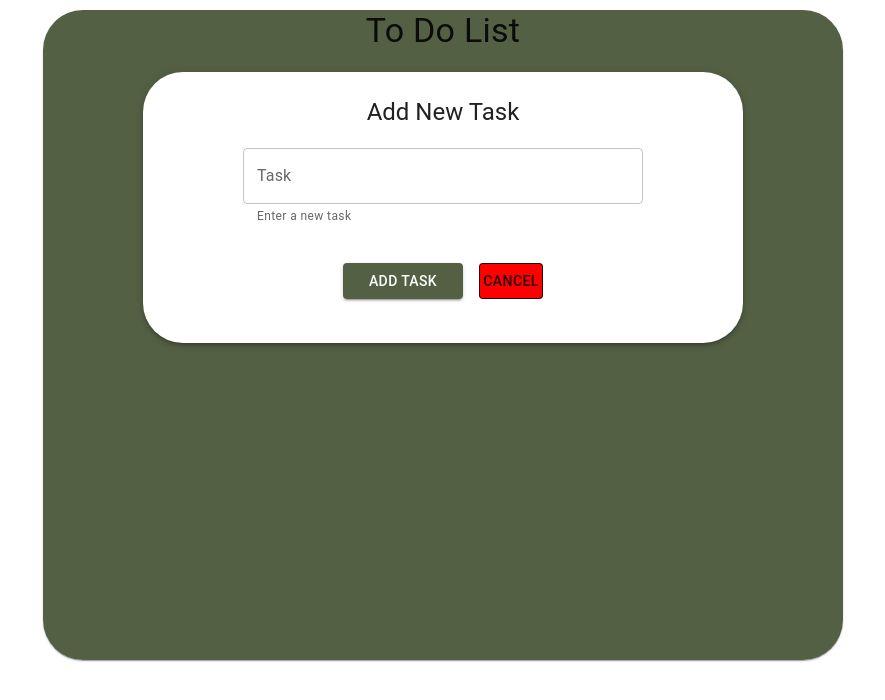
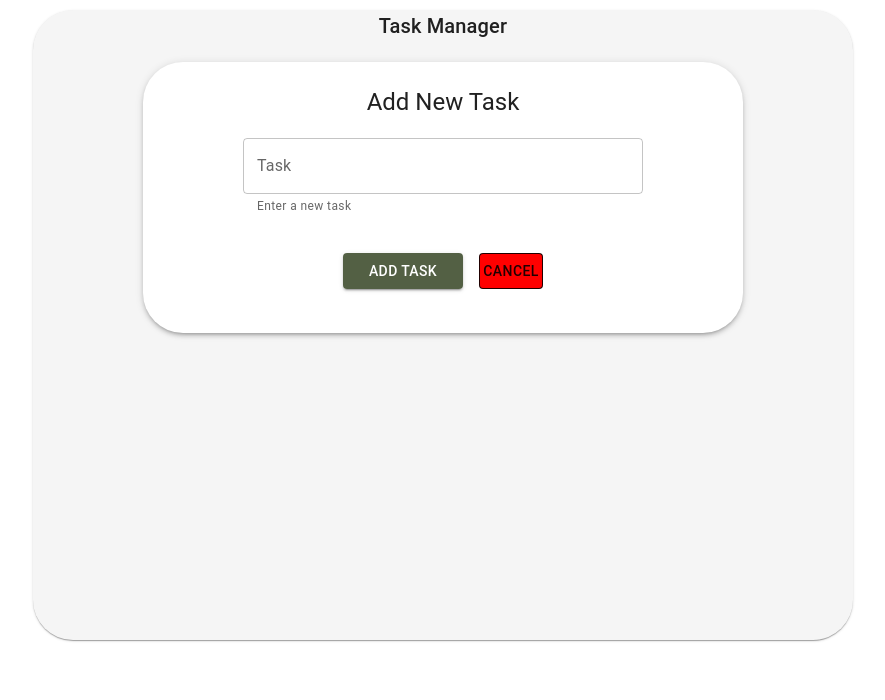
Before and after one commit to jabez-abija2399/To-Do-App, a React (Create React App) app: page /add in a window 1280 px wide. Shown: the top 700 px of the page, without its empty margins (197-1082 px from the left). Built offline with nearby package versions, Linux system fonts and the light colour scheme.

Commit message:
feat: update App component styles and change title to 'Task Manager'

```diff
--- a/src/App.js
+++ b/src/App.js
@@ -15,15 +15,16 @@ function App() {
         component={Paper}
         sx={{
           width: "100%",
-          height: 650,
-          maxWidth: 800,
+          height: 630,
+          // maxHeight: "100vh",
+          maxWidth: 820,
           margin: "10px auto",
-          backgroundColor: "#384727dc",
+          backgroundColor: "#f5f5f5",
           borderRadius: 10,
         }}
       >
-        <Typography variant="h4" align="center">
-          To Do List
+        <Typography variant="h6" align="center">
+          Task Manager
         </Typography>
         <Router>
           <Routes>
```
